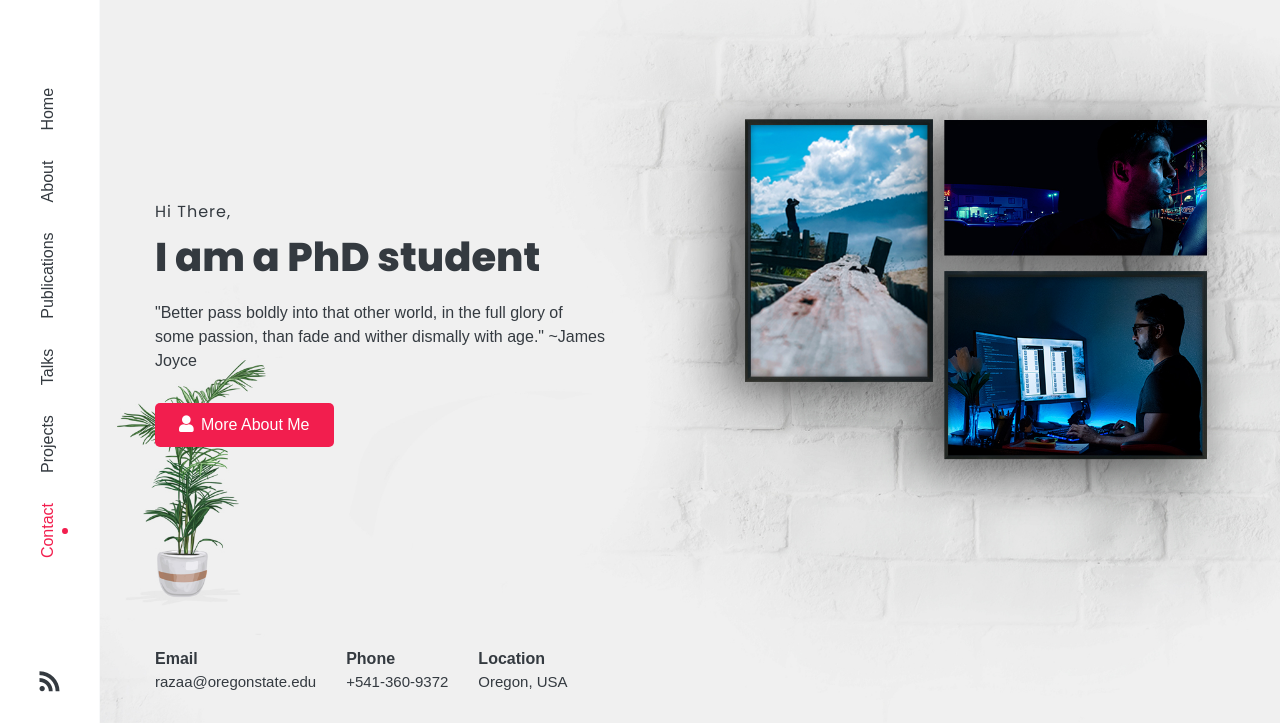
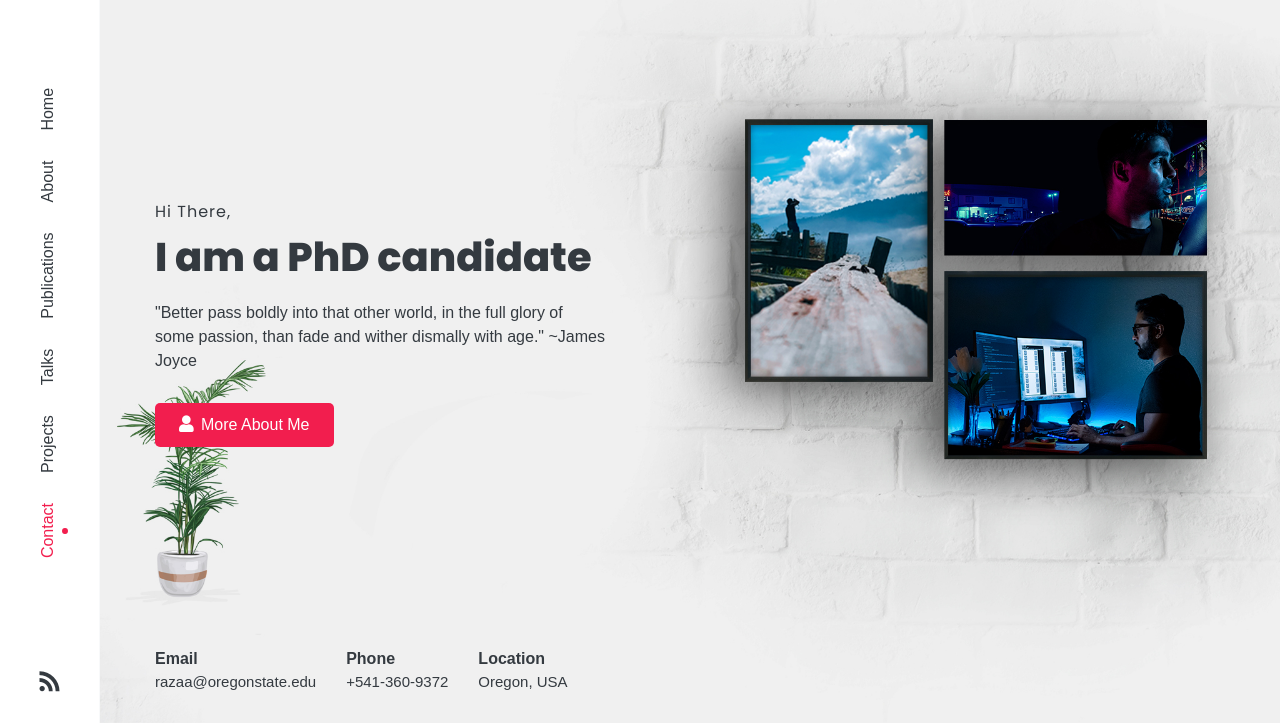
Before and after one commit to aliraza-ece/aliraza-ece.github.io, a plain HTML site: page index.html in a window 1280 px wide. Both pictures are taken after a click on the link "Home". Shown: the part 77-800 px from the top of the page. Drawn offline with Linux system fonts and the light colour scheme; a web font is replaced by a local one.

Commit message:
changed phd student to phd candidate

```diff
--- a/index.html
+++ b/index.html
@@ -112,7 +112,7 @@
                                     <h6 class="text-dark">Hi There,</h6>
                                     <h1 class="cd-headline clip text-dark">I am a
                                         <span class="cd-words-wrapper">
-                                            <b class="is-visible"> PhD student</b>
+                                            <b class="is-visible"> PhD candidate</b>
                                             <b>Photographer</b>
                                             <b>Freelancer</b>
                                         </span>
```
